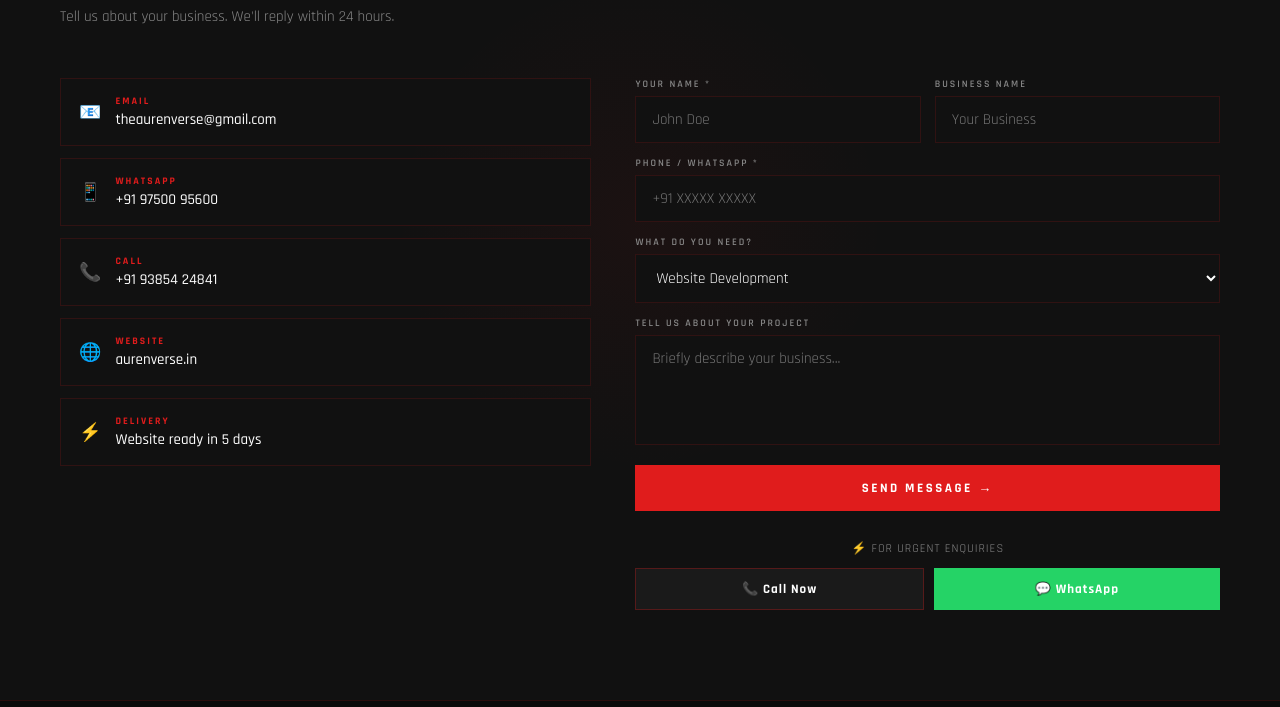
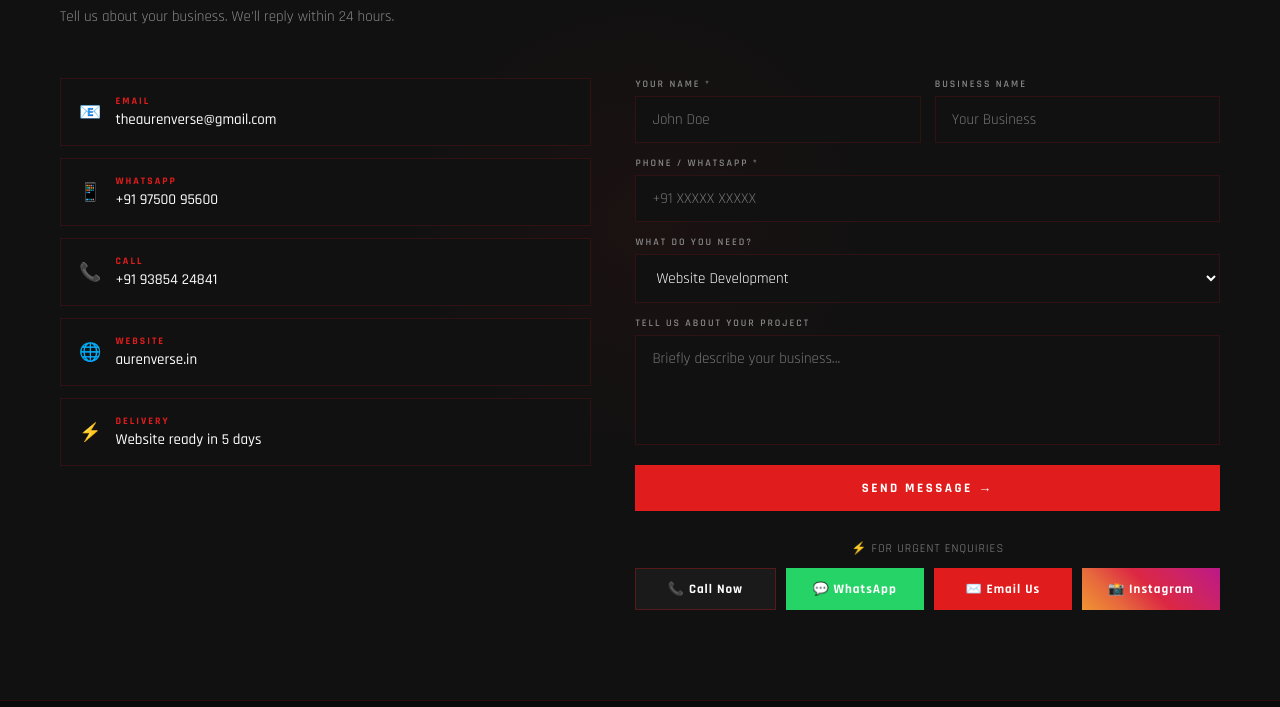
Before and after one commit to ARULSEBASTIN71/aurenverse, a website: page public/index.html in a window 1280 px wide. Shown: the part 6399-7106 px from the top of the page. Drawn offline with Linux system fonts and the light colour scheme.

Commit message:
add email instagram

```diff
--- a/public/index.html
+++ b/public/index.html
@@ -538,6 +538,8 @@ footer img{height:30px;object-fit:contain}
   <div style="display:flex;gap:10px">
     <a href="tel:+919385424841" style="flex:1;background:#1a1a1a;border:1px solid rgba(224,28,28,.3);color:#fff;padding:12px;text-align:center;text-decoration:none;font-family:'Rajdhani',sans-serif;font-size:13px;font-weight:700;letter-spacing:1px;display:flex;align-items:center;justify-content:center;gap:8px" onmouseover="this.style.borderColor='#e01c1c'" onmouseout="this.style.borderColor='rgba(224,28,28,.3)'">📞 Call Now</a>
     <a href="https://wa.me/919750095600?text=Hi%20AurenVerse!%20I%20need%20urgent%20help." target="_blank" style="flex:1;background:#25D366;color:#fff;padding:12px;text-align:center;text-decoration:none;font-family:'Rajdhani',sans-serif;font-size:13px;font-weight:700;letter-spacing:1px;display:flex;align-items:center;justify-content:center;gap:8px">💬 WhatsApp</a>
+    <a href="mailto:theaurenverse@gmail.com" style="flex:1;min-width:120px;background:#e01c1c;color:#fff;padding:12px;text-align:center;text-decoration:none;font-family:'Rajdhani',sans-serif;font-size:13px;font-weight:700;letter-spacing:1px;display:flex;align-items:center;justify-content:center;gap:8px">✉️ Email Us</a>
+<a href="https://www.instagram.com/aurenverse.in/" target="_blank" style="flex:1;min-width:120px;background:linear-gradient(45deg,#f09433,#e6683c,#dc2743,#cc2366,#bc1888);color:#fff;padding:12px;text-align:center;text-decoration:none;font-family:'Rajdhani',sans-serif;font-size:13px;font-weight:700;letter-spacing:1px;display:flex;align-items:center;justify-content:center;gap:8px">📸 Instagram</a>
   </div>
 </div>
       </div>
```
